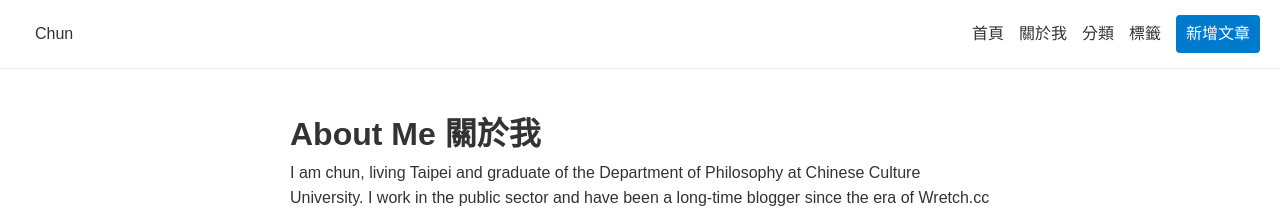
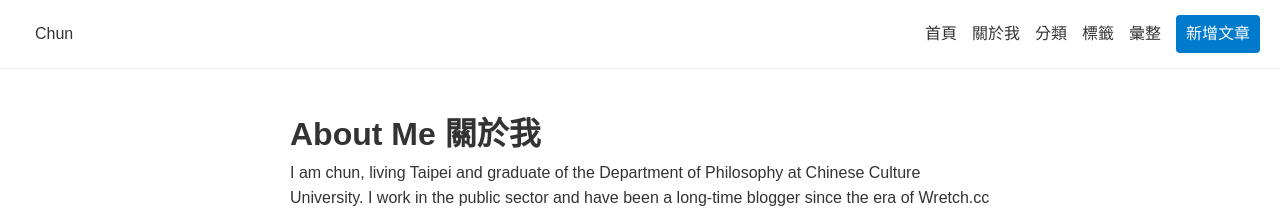
Before and after one commit to chunslifestyle/chunslifestyle.github.io, a Jekyll site: the page built from about.md, in a window 1280 px wide. Shown: the top 215 px of the page. Built offline with Jekyll 4.4.1, drawn with Linux system fonts in a browser that asks for light colours.

Commit message:
Update default.html

```diff
--- a/_layouts/default.html
+++ b/_layouts/default.html
@@ -24,11 +24,12 @@
   <div><a href="/">Chun</a></div>
   <div class="nav-toggle" onclick="toggleNav()">☰</div>
   <div class="nav-links">
-    <a href="/">首頁</a>
-    <a href="/about.html">關於我</a>
-    <a href="/categories/">分類</a>
-    <a href="/tags/">標籤</a>
-    <a href="new-post.html" style="padding:6px 10px;background:#007acc;color:#fff;text-decoration:none;border-radius:4px;">新增文章</a>
+    <a href="index.html">首頁</a>
+  <a href="about.html">關於我</a>
+  <a href="categories/index.html">分類</a>
+  <a href="tags/index.html">標籤</a>
+  <a href="archives.html">彙整</a>
+  <a href="new-post.html" style="padding:6px 10px;background:#007acc;color:#fff;text-decoration:none;border-radius:4px;">新增文章</a>
   </div>
 </div>
 <div class="container">{{ content }}</div>
```
